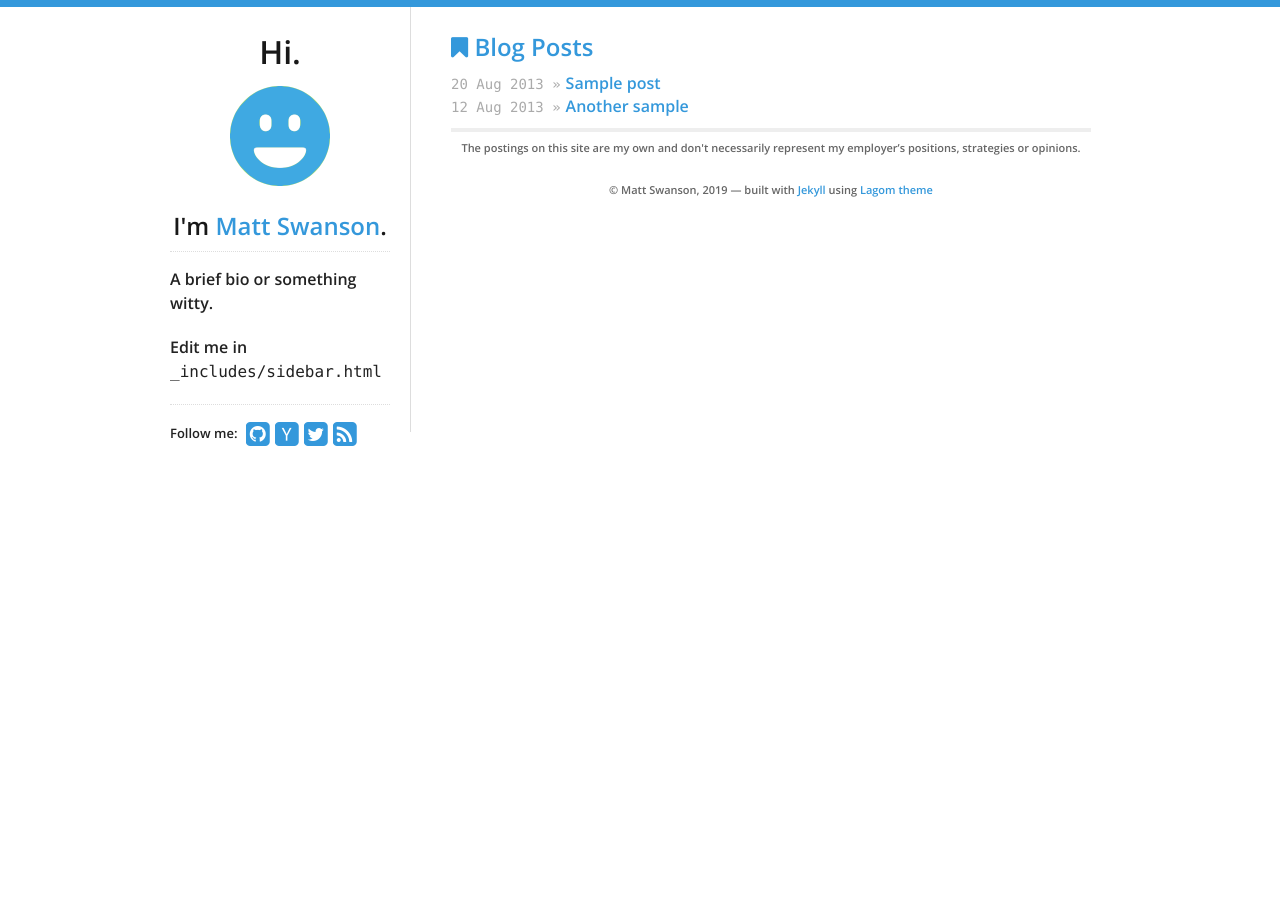
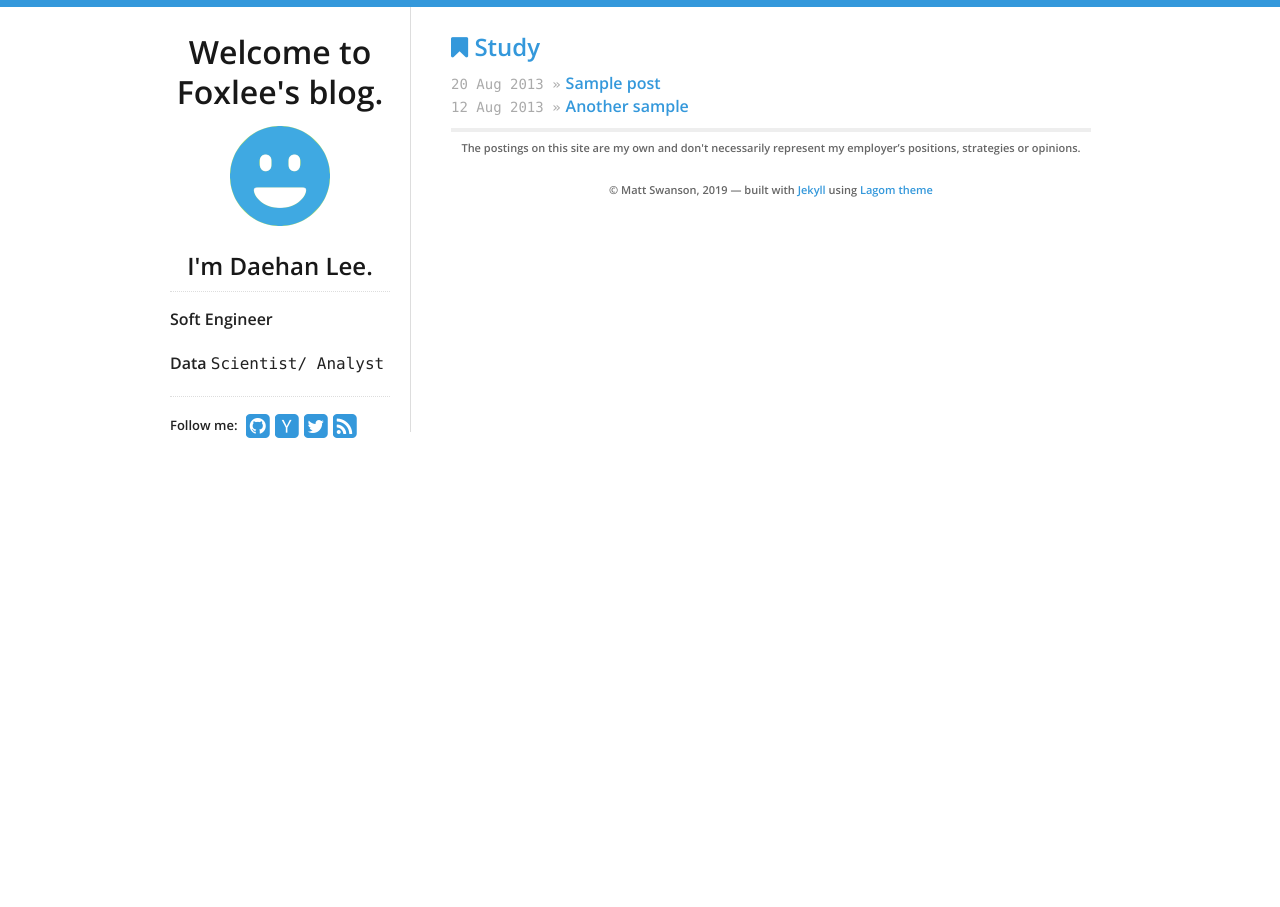
Before and after one commit to daehan0226/Study, a Jekyll site: the page built from index.html, in a window 1280 px wide. Built offline with Jekyll 4.4.1, drawn with Linux system fonts in a browser that asks for light colours.

Commit message:
edit html

```diff
--- a/_includes/sidebar.html
+++ b/_includes/sidebar.html
@@ -1,5 +1,5 @@
 <nav>
-  <h1>Hi.</h1>
+  <h1>Welcome to Foxlee's blog.</h1>
   <a href="/">
     {% if site.data.theme.social.gravatar %}
     <img src="http://www.gravatar.com/avatar/{{ site.data.theme.social.gravatar }}?s=200" id="gravatar" alt="My photo"/>
@@ -7,11 +7,11 @@
     <img src="/logo.png" id="logo" alt="Blog logo"/>
     {% endif %}
   </a>
-  <h2>I'm <a href="/">{{ site.data.theme.name }}</a>.</h2>
+  <h2>I'm Daehan Lee.</h2>
   <div id="bio">
-    <p>A brief bio or something witty.</p>
+    <p>Soft Engineer</p>
     <p>
-      Edit me in <code>_includes/sidebar.html</code>
+      Data <code>Scientist/ Analyst </code>
     </p>
   </div>
   <div id="social">
--- a/index.html
+++ b/index.html
@@ -4,7 +4,7 @@ title: Blog Posts
 ---
 
 <div id="home">
-  <h2><i class="fa fa-bookmark"></i> Blog Posts</h2>
+  <h2><i class="fa fa-bookmark"></i> Study </h2>
   <ul id="blog-posts" class="posts">
     {% for post in site.posts %}
       <li><span>{{ post.date | date_to_string }} &raquo;</span><a href="{{ post.url }}">{{ post.title }}</a></li>
```
